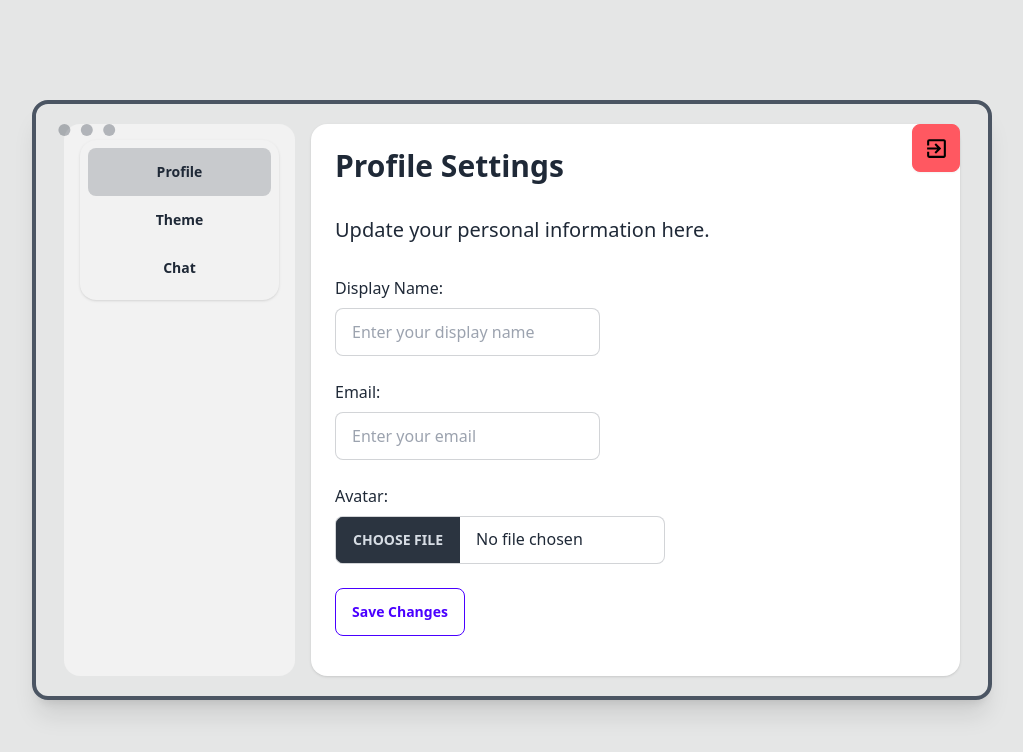
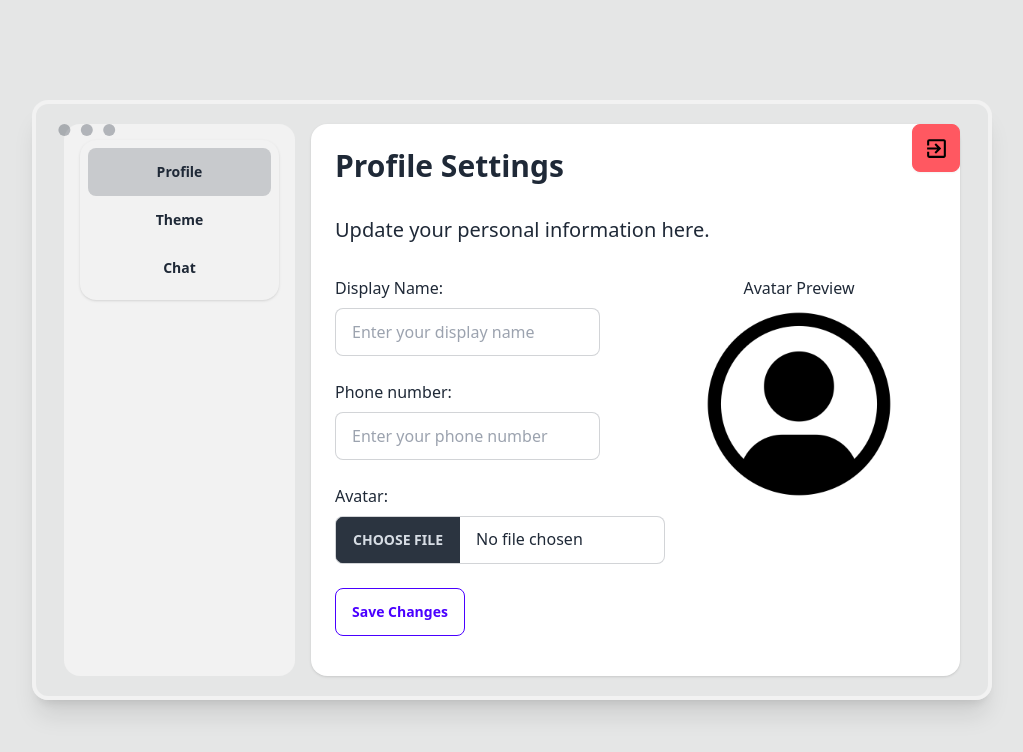
Before and after one commit to A64-React-Team-3/Final-Project-Messenger, a React (Vite) app: page /settings in a window 1280 px wide. Shown: the top 752 px of the page, without its empty margins (128-1151 px from the left). Built offline with nearby package versions, Linux system fonts and the light colour scheme; no server answers; the database is empty; sample sign-in values are in the browser's storage.

Commit message:
update: add update user

```diff
--- a/src/Views/Settings/ProfileSettings/ProfileSettings.tsx
+++ b/src/Views/Settings/ProfileSettings/ProfileSettings.tsx
@@ -1,4 +1,14 @@
-import React from "react";
+import React, { useEffect, useState } from "react";
+import { UserAppContext } from "../../../store/user.context";
+import { uploadUserAvatar } from "../../../services/storage.service";
+import { set, update, get, ref } from "firebase/database";
+import { updateUser } from "../../../services/user.service";
+import { db } from "../../../config/firebase-config";
+import { transformUser } from "../../../helper/helper";
+import { useNavigate } from "react-router-dom";
+import { UserModel } from "../../../models/UserModel";
+import { defaultUserAvatarPath } from "../../../common/constants";
+
 /**
  * ProfileSettings Component
  *
@@ -10,40 +20,86 @@ import React from "react";
  * @returns {JSX.Element} The rendered `ProfileSettings` component.
  */
 const ProfileSettings: React.FC = (): JSX.Element => {
+  const { user, setUser } = React.useContext(UserAppContext);
+  const [displayName, setDisplayName] = useState<string>(user?.displayName ? user.displayName : "");
+  const [phoneNumber, setPhoneNumber] = useState<string>(user?.phoneNumber ? user.phoneNumber : "");
+  const [avatar, setAvatar] = useState<string>(user?.avatarUrl ? user?.avatarUrl : defaultUserAvatarPath);
+  const [avatarFile, setAvatarFile] = useState<File>({} as File);
+  const navigate = useNavigate();
+
+  const handleDisplayNameChange = (e: React.ChangeEvent<HTMLInputElement>) => {
+    setDisplayName(e.target.value);
+  };
+
+  const handlePhoneNumberChange = (e: React.ChangeEvent<HTMLInputElement>) => {
+    setPhoneNumber(e.target.value);
+  };
+
+  const handleAvatarChange = (e: React.ChangeEvent<HTMLInputElement>) => {
+    if (e.target.files && e.target.files[0]) {
+      setAvatarFile(e.target.files?.[0] as File);
+      const file = e.target.files[0];
+      setAvatar(URL.createObjectURL(file));
+    }
+  };
+
+  const handleUpdateUser = async (e: React.MouseEvent<HTMLButtonElement, MouseEvent>) => {
+    e.preventDefault();
+    if (avatarFile.name) {
+      const avatarUrl = await uploadUserAvatar(avatarFile, avatarFile.name);
+      if (user) {
+        await updateUser(user.username, displayName, phoneNumber, avatarUrl);
+      }
+    } else {
+      if (user) {
+        await updateUser(user.username, displayName, phoneNumber);
+      }
+    }
+  };
+
+
   return (
-    <div className="w-full max-w-xl bg-dark p-2 rounded-lg space-y-8">
+    <div className="w-full max-w-xl bg-base-100 p-2 rounded-lg space-y-8">
       <h2 className="text-3xl font-bold">Profile Settings</h2>
       <p className="text-xl">Update your personal information here.</p>
 
-      <div className="mt-8">
-        <form className="space-y-6">
+      <div className="mt-8 flex flex-row w-full justify-between">
+        <form className="space-y-6 w-2/4">
           <div className="space-y-2">
             <label className="block  font-medium">Display Name: </label>
             <input
+              value={displayName}
+              onChange={handleDisplayNameChange}
               type="text"
               placeholder="Enter your display name"
               className="input input-bordered "
             />
           </div>
           <div className="space-y-2">
-            <label className="block  font-medium">Email: </label>
+            <label className="block  font-medium">Phone number: </label>
             <input
-              type="email"
-              placeholder="Enter your email"
+              value={phoneNumber}
+              type="phone"
+              onChange={handlePhoneNumberChange}
+              placeholder="Enter your phone number"
               className="input input-bordered  "
             />
           </div>
           <div className="space-y-2">
             <label className="block  font-medium">Avatar: </label>
-            <input type="file" className="file-input file-input-bordered " />
+            <input type="file" className="file-input file-input-bordered " onChange={handleAvatarChange} />
           </div>
 
-          <button className="btn btn-outline btn-primary  mt-6">
+          <button className="btn btn-outline btn-primary  mt-6" onClick={(e) => handleUpdateUser(e)}>
             Save Changes
           </button>
         </form>
+        <div className="flex flex-col items-center">
+          <label className="block font-medium mb-2">Avatar Preview </label>
+          <img className="max-w-48 max-h-48 rounded-full" src={avatar}></img>
+        </div>
       </div>
-    </div>
+    </div >
   );
 };
 
--- a/src/Views/Settings/Settings.tsx
+++ b/src/Views/Settings/Settings.tsx
@@ -30,7 +30,7 @@ const Settings: React.FC<SettingsProps> = ({
     settingsItems.find(item => item.key === activeKey)?.component ?? null;
 
   return (
-    <div className="mockup-window pr-7 pb-5 pl-0 border-4 border-gray-600 w-[75vw] h-[75vh] gap-4 flex  lg:flex-row shadow-xl ">
+    <div className="mockup-window pr-7 pb-5 pl-0 border-4 border-base-200 w-[75vw] h-[75vh] gap-4 flex  lg:flex-row shadow-xl ">
       <div className="bg-base-200 w-1/4 p-4 rounded-box">
         <SettingsMenu
           items={settingsItems}
--- a/src/common/constants.ts
+++ b/src/common/constants.ts
@@ -15,6 +15,8 @@ export enum Themes {
   FOREST = 'forest',
 }
 
+export const defaultUserAvatarPath = "/src/assets/defaultUserAvatar.png";
+
 //default team image
 export const defaultTeamImgUrl =
   " https://firebasestorage.googleapis.com/v0/b/final-project-messenger-7b4c2.firebasestorage.app/o/avatars%2Fcommunity.png?alt=media&token=b878f52c-d4a3-483d-996a-4196a2fc3bd4";
--- a/src/helper/helper.ts
+++ b/src/helper/helper.ts
@@ -2,6 +2,7 @@ import { ChannelModel } from "../models/ChannelModel";
 import { MessageModel } from "../models/MessageModel";
 import { TeamModel } from "../models/Team/TeamModel";
 import { UserModel } from "../models/UserModel";
+import { defaultUserAvatarPath } from "../common/constants";
 
 /**
  * Transforms a Firebase DataSnapshot into a User object.
@@ -12,10 +13,24 @@ import { UserModel } from "../models/UserModel";
  */
 export const transformUser = (
   user: import("firebase/database").DataSnapshot
-): Promise<UserModel | null> => {
+): UserModel => {
   const userData = user.val()[Object.keys(user.val())[0]];
-  return userData;
+  return {
+    username: userData.username,
+    uid: userData.uid,
+    email: userData.email,
+    displayName: userData.displayName,
+    phoneNumber: userData.phoneNumber || null,
+    avatarUrl: userData.avatarUrl || defaultUserAvatarPath,
+    status: userData.status || null,
+    teams: userData.teams ? Object.values(userData.teams) : null,
+    channels: userData.channels ? Object.values(userData.channels) : null,
+    friends: userData.friends ? Object.values(userData.friends) : null,
+    blocked: userData.blocked ? Object.values(userData.blocked) : null,
+    createdOn: userData.createdOn,
+  } as UserModel;
 };
+
 
 export const transformChannelsFromSnapshot = (
   channels: import("firebase/database").DataSnapshot
--- a/src/models/UserModel.ts
+++ b/src/models/UserModel.ts
@@ -9,6 +9,7 @@ export type UserModel = {
   username: string;
   displayName: string;
   createdOn: number;
+  phoneNumber?: string;
   teams?: UserTeam[];
   channels?: UserChannel[];
   friends?: FriendModel[];
--- a/src/services/storage.service.ts
+++ b/src/services/storage.service.ts
@@ -34,3 +34,15 @@ export const uploadMessageImage = async (files: File[]): Promise<object> => {
     throw new Error("Failed to upload image");
   }
 };
+
+export const uploadUserAvatar = async (file: File, avatars: string): Promise<string> => {
+  try {
+    const storageRef = ref(storage, `user-avatars/${Date.now()}-${avatars}`);
+    await uploadBytes(storageRef, file);
+    const downloadURL = await getDownloadURL(storageRef);
+    return downloadURL;
+  } catch (error) {
+    console.error("Error uploading image:", error);
+    throw new Error("Failed to upload image");
+  }
+};
--- a/src/services/user.service.ts
+++ b/src/services/user.service.ts
@@ -80,3 +80,21 @@ export const getAllFriends = async (
   const friends = snapshot.val();
   return friends;
 };
+
+export const updateUser = async (userName: string, displayName: string, phoneNumber: string, avatarUrl?: string): Promise<void> => {
+  try {
+    const userRef = ref(db, `users/${userName}`);
+    const userSnapshot = await get(userRef);
+    if (userSnapshot.exists()) {
+      await set(userRef, {
+        ...userSnapshot.val(),
+        displayName,
+        avatarUrl,
+        phoneNumber
+      });
+    }
+  } catch (error) {
+    console.error("Error updating user:", error);
+    throw new Error("Failed to update user");
+  }
+};
```
Also changed, not shown: src/assets/defaultUserAvatar.png (added).
